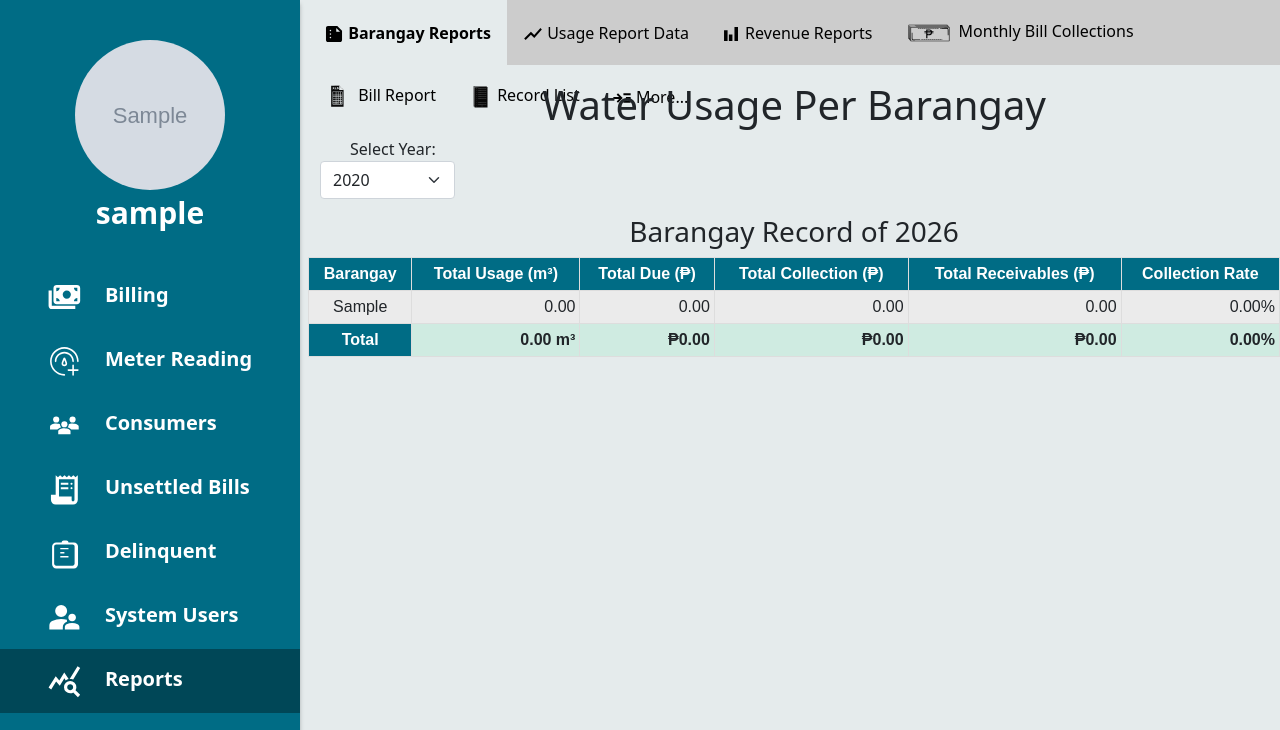
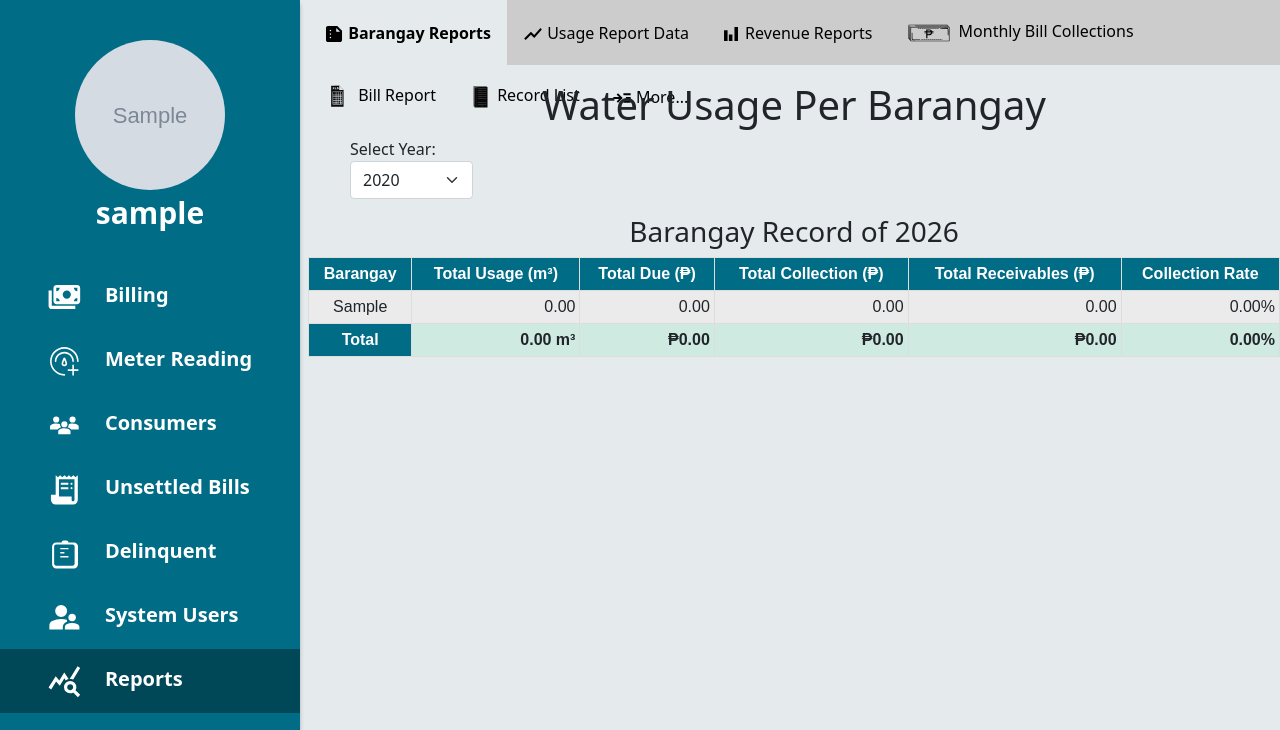
Before and after one commit to chuajanice/wb4, a Django app: page /reports/barangayreport/2026 in a window 1280 px wide. Shown: the part 70-800 px from the top of the page. Run offline with Django 4.2, Linux system fonts and the light colour scheme; a user stored in the database is signed in; tables that the repository leaves empty hold one stand-in row (values such as "Sample post"); grey boxes marked "Sample" are stand-in pictures; some libraries are stand-ins or nearby versions.

Commit message:
fixed bug waterusage.html

```diff
--- a/templates/waterusage.html
+++ b/templates/waterusage.html
@@ -15,14 +15,7 @@
 	}
 
 	.form-select {
-<<<<<<< HEAD
-<<<<<<< Updated upstream
-		width: 10%;
-=======
->>>>>>> Stashed changes
-=======
 		width: 13%;
->>>>>>> jazzy
 		margin-left: 30px;
 	}
 
```
